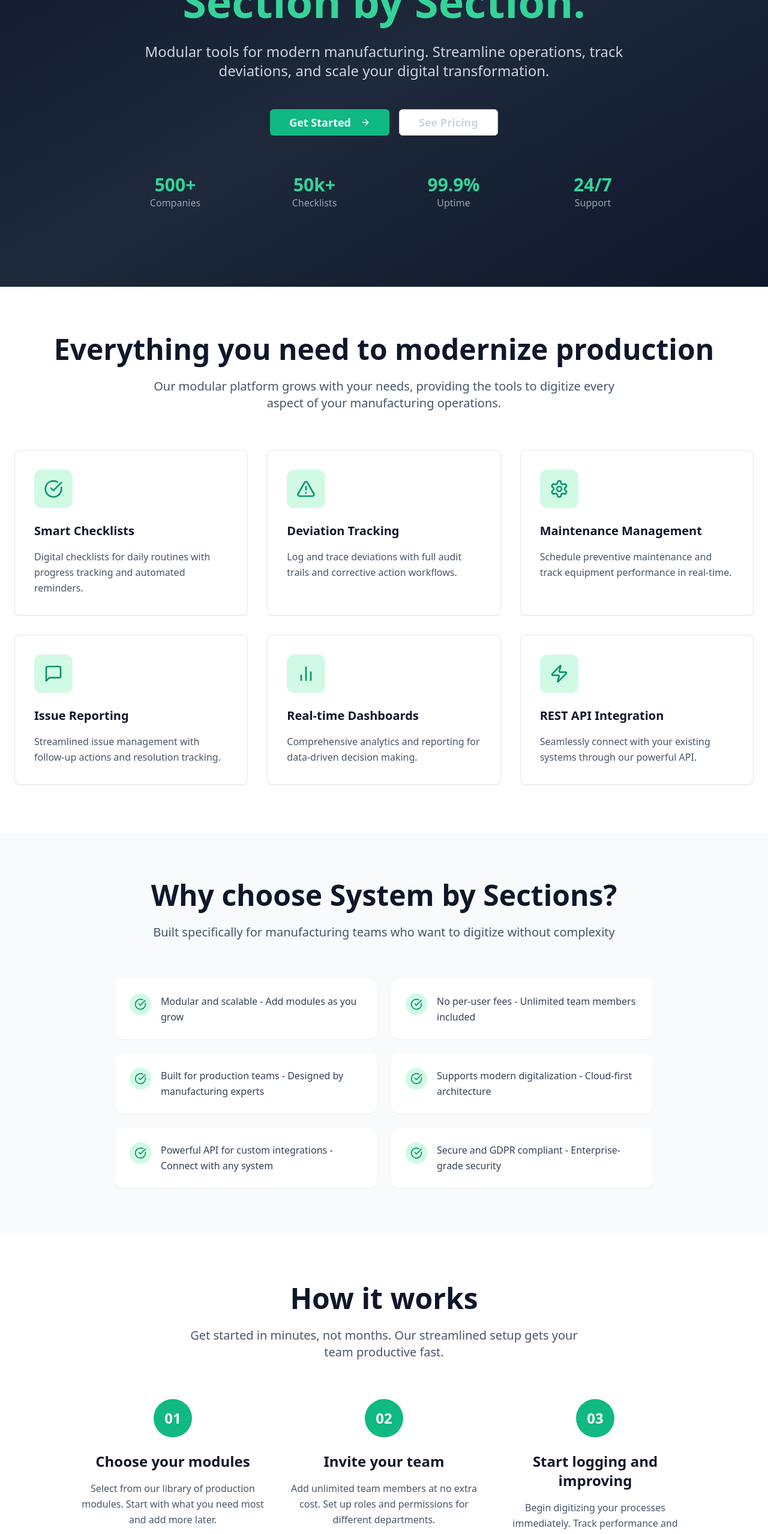
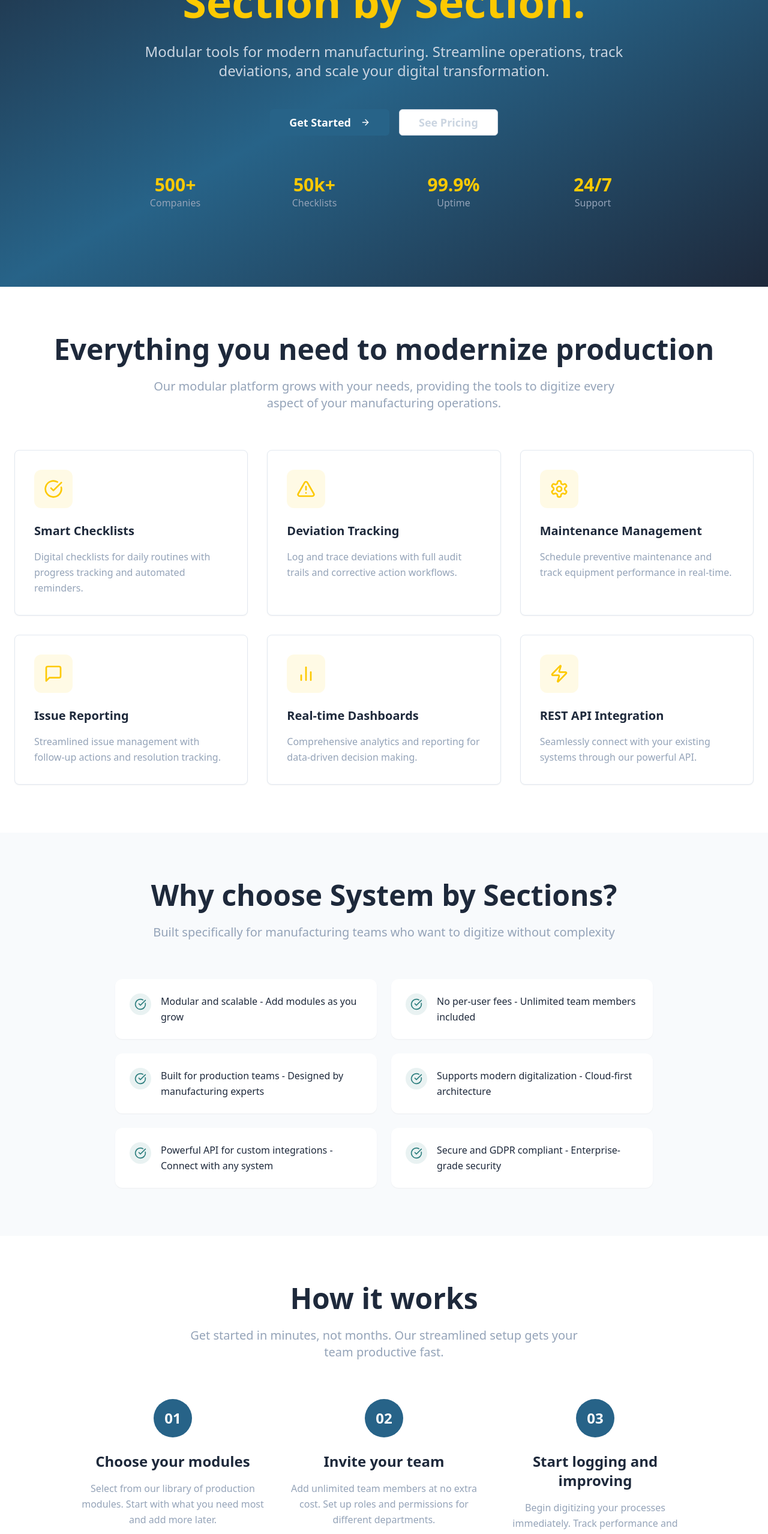
Before and after one commit to bouvin87/sectioned-system-launchpad, a React (Vite) app: page / in a window 1280 px wide. Shown: the part 234-2791 px from the top of the page at 60% size. Built offline with nearby package versions, Linux system fonts and the light colour scheme.

Commit message:
Refactor: Update color palette
Update the color palette based on the provided table.

```diff
--- a/src/components/BenefitsSection.tsx
+++ b/src/components/BenefitsSection.tsx
@@ -16,10 +16,10 @@ const BenefitsSection = () => {
       <div className="container mx-auto px-6">
         <div className="max-w-4xl mx-auto">
           <div className="text-center mb-16">
-            <h2 className="text-4xl lg:text-5xl font-bold text-slate-900 mb-6">
+            <h2 className="text-4xl lg:text-5xl font-bold text-dark-text-blue mb-6">
               Why choose System by Sections?
             </h2>
-            <p className="text-xl text-slate-600">
+            <p className="text-xl text-gray-text">
               Built specifically for manufacturing teams who want to digitize without complexity
             </p>
           </div>
@@ -27,10 +27,10 @@ const BenefitsSection = () => {
           <div className="grid grid-cols-1 md:grid-cols-2 gap-6">
             {benefits.map((benefit, index) => (
               <div key={index} className="flex items-start space-x-4 p-6 bg-white rounded-xl shadow-sm hover:shadow-md transition-shadow">
-                <div className="bg-emerald-100 rounded-full p-2 flex-shrink-0">
-                  <CheckCircle className="h-5 w-5 text-emerald-600" />
+                <div className="bg-turquoise-green/10 rounded-full p-2 flex-shrink-0">
+                  <CheckCircle className="h-5 w-5 text-turquoise-green" />
                 </div>
-                <p className="text-slate-700 font-medium leading-relaxed">
+                <p className="text-dark-text-blue font-medium leading-relaxed">
                   {benefit}
                 </p>
               </div>
--- a/src/components/FAQSection.tsx
+++ b/src/components/FAQSection.tsx
@@ -34,10 +34,10 @@ const FAQSection = () => {
       <div className="container mx-auto px-6">
         <div className="max-w-3xl mx-auto">
           <div className="text-center mb-16">
-            <h2 className="text-4xl lg:text-5xl font-bold text-slate-900 mb-6">
+            <h2 className="text-4xl lg:text-5xl font-bold text-dark-text-blue mb-6">
               Frequently asked questions
             </h2>
-            <p className="text-xl text-slate-600">
+            <p className="text-xl text-gray-text">
               Everything you need to know about System by Sections
             </p>
           </div>
@@ -49,10 +49,10 @@ const FAQSection = () => {
                 value={`item-${index}`}
                 className="border border-slate-200 rounded-lg px-6"
               >
-                <AccordionTrigger className="text-left font-semibold text-slate-900 hover:text-emerald-600 transition-colors">
+                <AccordionTrigger className="text-left font-semibold text-dark-text-blue hover:text-primary-blue transition-colors">
                   {faq.question}
                 </AccordionTrigger>
-                <AccordionContent className="text-slate-600 leading-relaxed pb-6">
+                <AccordionContent className="text-gray-text leading-relaxed pb-6">
                   {faq.answer}
                 </AccordionContent>
               </AccordionItem>
--- a/src/components/FeatureHighlights.tsx
+++ b/src/components/FeatureHighlights.tsx
@@ -40,10 +40,10 @@ const FeatureHighlights = () => {
     <section className="py-20 bg-white">
       <div className="container mx-auto px-6">
         <div className="text-center mb-16">
-          <h2 className="text-4xl lg:text-5xl font-bold text-slate-900 mb-6">
+          <h2 className="text-4xl lg:text-5xl font-bold text-dark-text-blue mb-6">
             Everything you need to modernize production
           </h2>
-          <p className="text-xl text-slate-600 max-w-3xl mx-auto">
+          <p className="text-xl text-gray-text max-w-3xl mx-auto">
             Our modular platform grows with your needs, providing the tools to digitize
             every aspect of your manufacturing operations.
           </p>
@@ -53,16 +53,16 @@ const FeatureHighlights = () => {
           {features.map((feature, index) => (
             <Card
               key={index}
-              className="group hover:shadow-xl transition-all duration-300 border-slate-200 hover:border-emerald-200"
+              className="group hover:shadow-xl transition-all duration-300 border-slate-200 hover:border-primary-blue"
             >
               <CardContent className="p-8">
-                <div className="bg-emerald-100 w-16 h-16 rounded-xl flex items-center justify-center mb-6 group-hover:bg-emerald-200 transition-colors">
-                  <feature.icon className="h-8 w-8 text-emerald-600" />
+                <div className="bg-accent-yellow/10 w-16 h-16 rounded-xl flex items-center justify-center mb-6 group-hover:bg-accent-yellow/20 transition-colors">
+                  <feature.icon className="h-8 w-8 text-accent-yellow" />
                 </div>
-                <h3 className="text-xl font-semibold text-slate-900 mb-4">
+                <h3 className="text-xl font-semibold text-dark-text-blue mb-4">
                   {feature.title}
                 </h3>
-                <p className="text-slate-600 leading-relaxed">
+                <p className="text-gray-text leading-relaxed">
                   {feature.description}
                 </p>
               </CardContent>
--- a/src/components/Hero.tsx
+++ b/src/components/Hero.tsx
@@ -4,12 +4,12 @@ import { ArrowRight } from "lucide-react";
 
 const Hero = () => {
   return (
-    <section className="bg-gradient-to-br from-slate-900 via-slate-800 to-slate-900 text-white">
+    <section className="bg-gradient-to-br from-dark-text-blue via-primary-blue to-dark-text-blue text-white">
       <div className="container mx-auto px-6 py-20 lg:py-32">
         <div className="max-w-4xl mx-auto text-center">
           <h1 className="text-5xl lg:text-7xl font-bold mb-8 leading-tight">
             Digitize Your Production.{" "}
-            <span className="text-emerald-400">Section by Section.</span>
+            <span className="text-accent-yellow">Section by Section.</span>
           </h1>
           <p className="text-xl lg:text-2xl text-slate-300 mb-12 leading-relaxed">
             Modular tools for modern manufacturing. Streamline operations,
@@ -18,7 +18,7 @@ const Hero = () => {
           <div className="flex flex-col sm:flex-row gap-4 justify-center items-center">
             <Button
               size="lg"
-              className="bg-emerald-500 hover:bg-emerald-600 text-white px-8 py-4 text-lg font-semibold transition-all duration-300 transform hover:scale-105"
+              className="bg-primary-blue hover:bg-primary-blue/90 text-white px-8 py-4 text-lg font-semibold transition-all duration-300 transform hover:scale-105"
             >
               Get Started
               <ArrowRight className="ml-2 h-5 w-5" />
@@ -33,20 +33,20 @@ const Hero = () => {
           </div>
           <div className="mt-16 grid grid-cols-2 md:grid-cols-4 gap-8 text-center">
             <div>
-              <div className="text-3xl font-bold text-emerald-400">500+</div>
-              <div className="text-slate-400">Companies</div>
+              <div className="text-3xl font-bold text-accent-yellow">500+</div>
+              <div className="text-gray-text">Companies</div>
             </div>
             <div>
-              <div className="text-3xl font-bold text-emerald-400">50k+</div>
-              <div className="text-slate-400">Checklists</div>
+              <div className="text-3xl font-bold text-accent-yellow">50k+</div>
+              <div className="text-gray-text">Checklists</div>
             </div>
             <div>
-              <div className="text-3xl font-bold text-emerald-400">99.9%</div>
-              <div className="text-slate-400">Uptime</div>
+              <div className="text-3xl font-bold text-accent-yellow">99.9%</div>
+              <div className="text-gray-text">Uptime</div>
             </div>
             <div>
-              <div className="text-3xl font-bold text-emerald-400">24/7</div>
-              <div className="text-slate-400">Support</div>
+              <div className="text-3xl font-bold text-accent-yellow">24/7</div>
+              <div className="text-gray-text">Support</div>
             </div>
           </div>
         </div>
--- a/src/components/HowItWorks.tsx
+++ b/src/components/HowItWorks.tsx
@@ -22,10 +22,10 @@ const HowItWorks = () => {
     <section className="py-20 bg-white">
       <div className="container mx-auto px-6">
         <div className="text-center mb-16">
-          <h2 className="text-4xl lg:text-5xl font-bold text-slate-900 mb-6">
+          <h2 className="text-4xl lg:text-5xl font-bold text-dark-text-blue mb-6">
             How it works
           </h2>
-          <p className="text-xl text-slate-600 max-w-2xl mx-auto">
+          <p className="text-xl text-gray-text max-w-2xl mx-auto">
             Get started in minutes, not months. Our streamlined setup gets your team productive fast.
           </p>
         </div>
@@ -34,13 +34,13 @@ const HowItWorks = () => {
           <div className="grid grid-cols-1 md:grid-cols-3 gap-8">
             {steps.map((step, index) => (
               <div key={index} className="text-center group">
-                <div className="bg-emerald-500 text-white text-2xl font-bold w-16 h-16 rounded-full flex items-center justify-center mx-auto mb-6 group-hover:bg-emerald-600 transition-colors">
+                <div className="bg-primary-blue text-white text-2xl font-bold w-16 h-16 rounded-full flex items-center justify-center mx-auto mb-6 group-hover:bg-primary-blue/90 transition-colors">
                   {step.number}
                 </div>
-                <h3 className="text-2xl font-semibold text-slate-900 mb-4">
+                <h3 className="text-2xl font-semibold text-dark-text-blue mb-4">
                   {step.title}
                 </h3>
-                <p className="text-slate-600 leading-relaxed">
+                <p className="text-gray-text leading-relaxed">
                   {step.description}
                 </p>
                 {index < steps.length - 1 && (
--- a/tailwind.config.ts
+++ b/tailwind.config.ts
@@ -19,6 +19,15 @@ export default {
 		},
 		extend: {
 			colors: {
+				// Custom brand colors
+				'primary-blue': '#276388',
+				'accent-yellow': '#FDC901',
+				'signal-red': '#E33913',
+				'turquoise-green': '#2E7F7F',
+				'dark-text-blue': '#1E293B',
+				'gray-text': '#94A3B8',
+
+				// Keep existing shadcn colors for compatibility
 				border: 'hsl(var(--border))',
 				input: 'hsl(var(--input))',
 				ring: 'hsl(var(--ring))',
```
Also changed, not shown: src/components/Footer.tsx (+12 -12 lines), src/components/PricingSection.tsx (+31 -31 lines).
